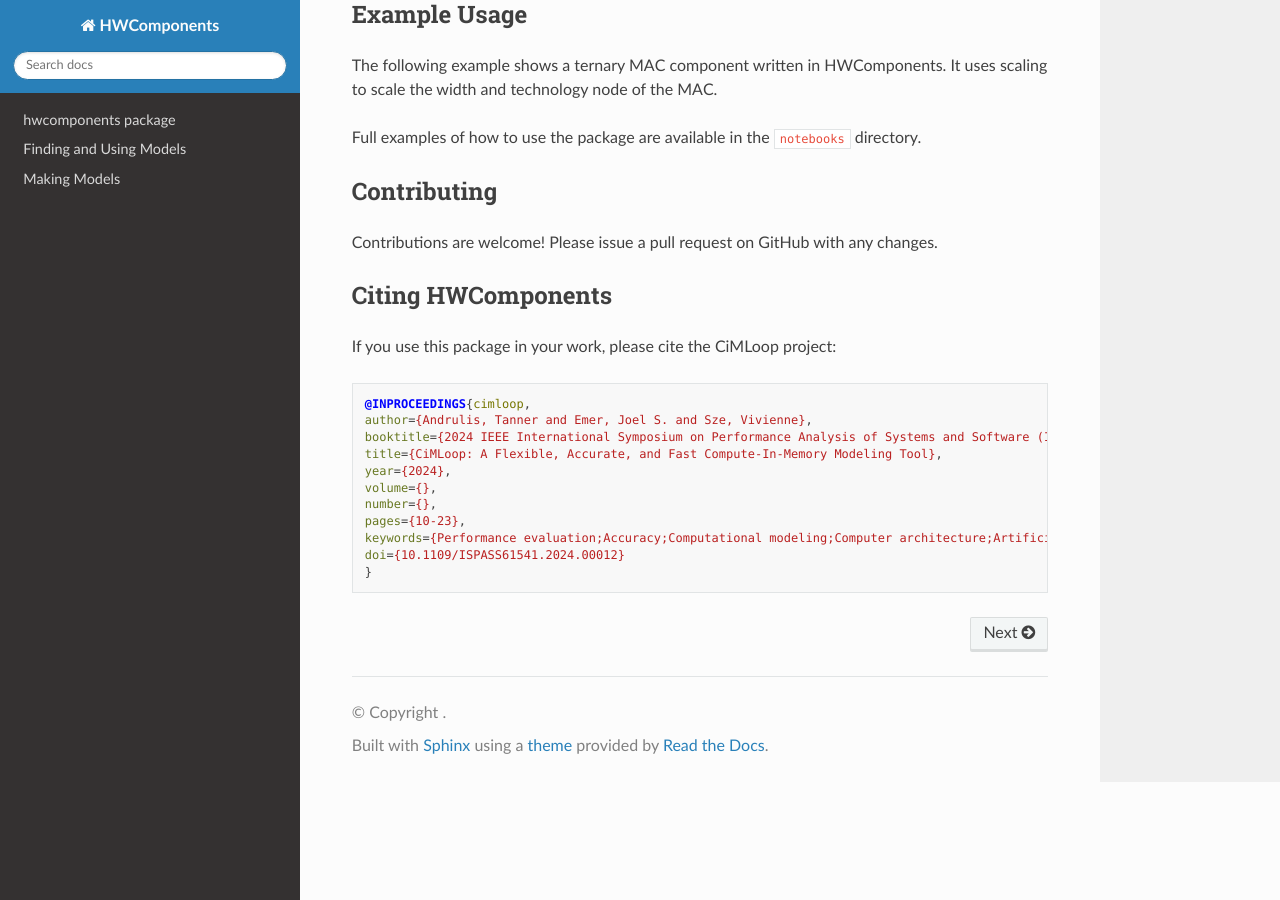
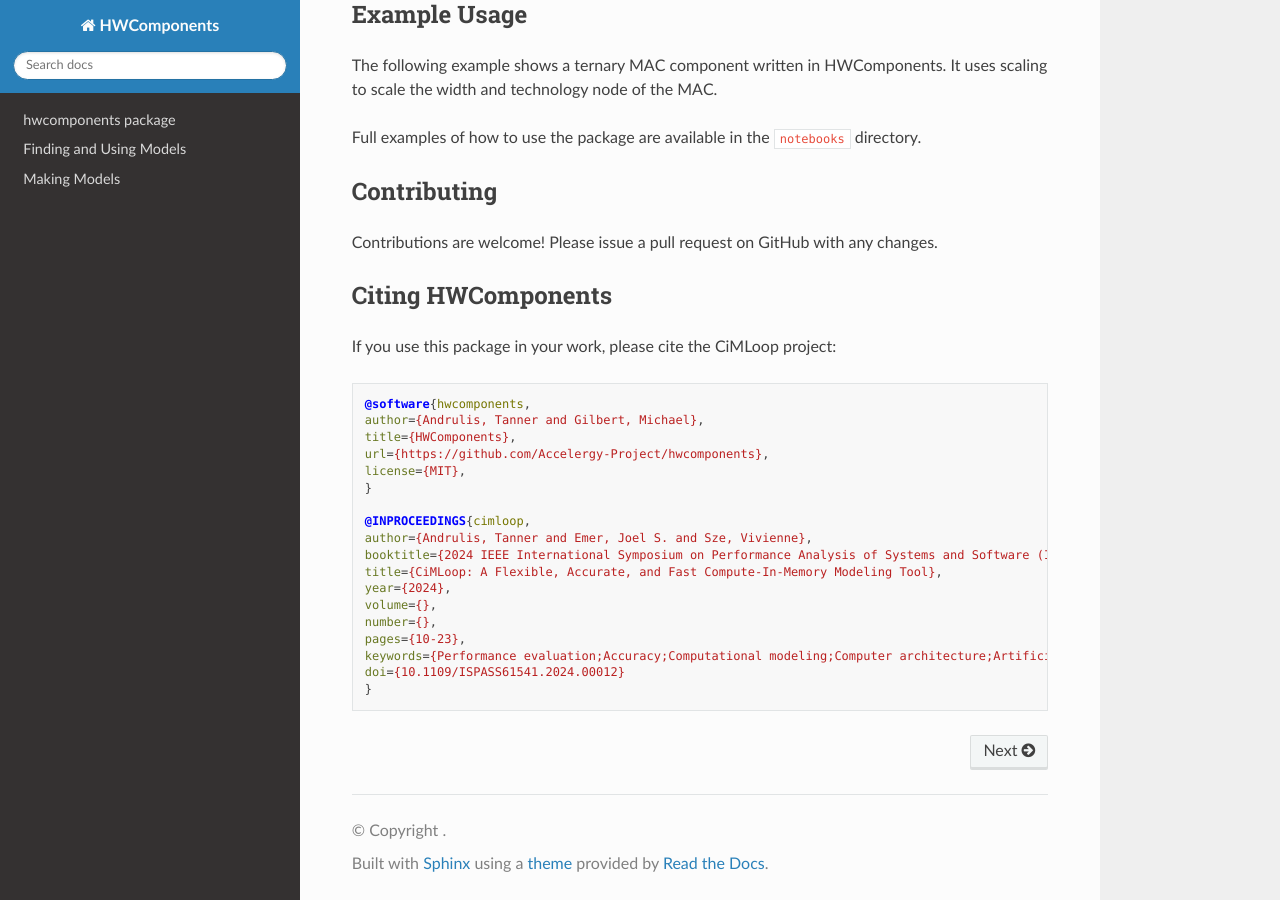
Before and after one commit to Accelergy-Project/hwcomponents, a Sphinx documentation site: the page built from docs/source/index.rst, in a window 1280 px wide and 900 px high, scrolled down 1477 px. Built offline with Sphinx 7.4.7 and the Read the Docs theme 3.1.0, drawn with Linux system fonts in a browser that asks for light colours.

Commit message:
Update citation

```diff
--- a/docs/source/index.rst
+++ b/docs/source/index.rst
@@ -80,6 +80,13 @@ If you use this package in your work, please cite the CiMLoop project:
 
 .. code-block:: bibtex
 
+    @software{hwcomponents,
+    author={Andrulis, Tanner and Gilbert, Michael},
+    title={HWComponents},
+    url={https://github.com/Accelergy-Project/hwcomponents},
+    license={MIT},
+    }
+
     @INPROCEEDINGS{cimloop,
     author={Andrulis, Tanner and Emer, Joel S. and Sze, Vivienne},
     booktitle={2024 IEEE International Symposium on Performance Analysis of Systems and Software (ISPASS)},
```
